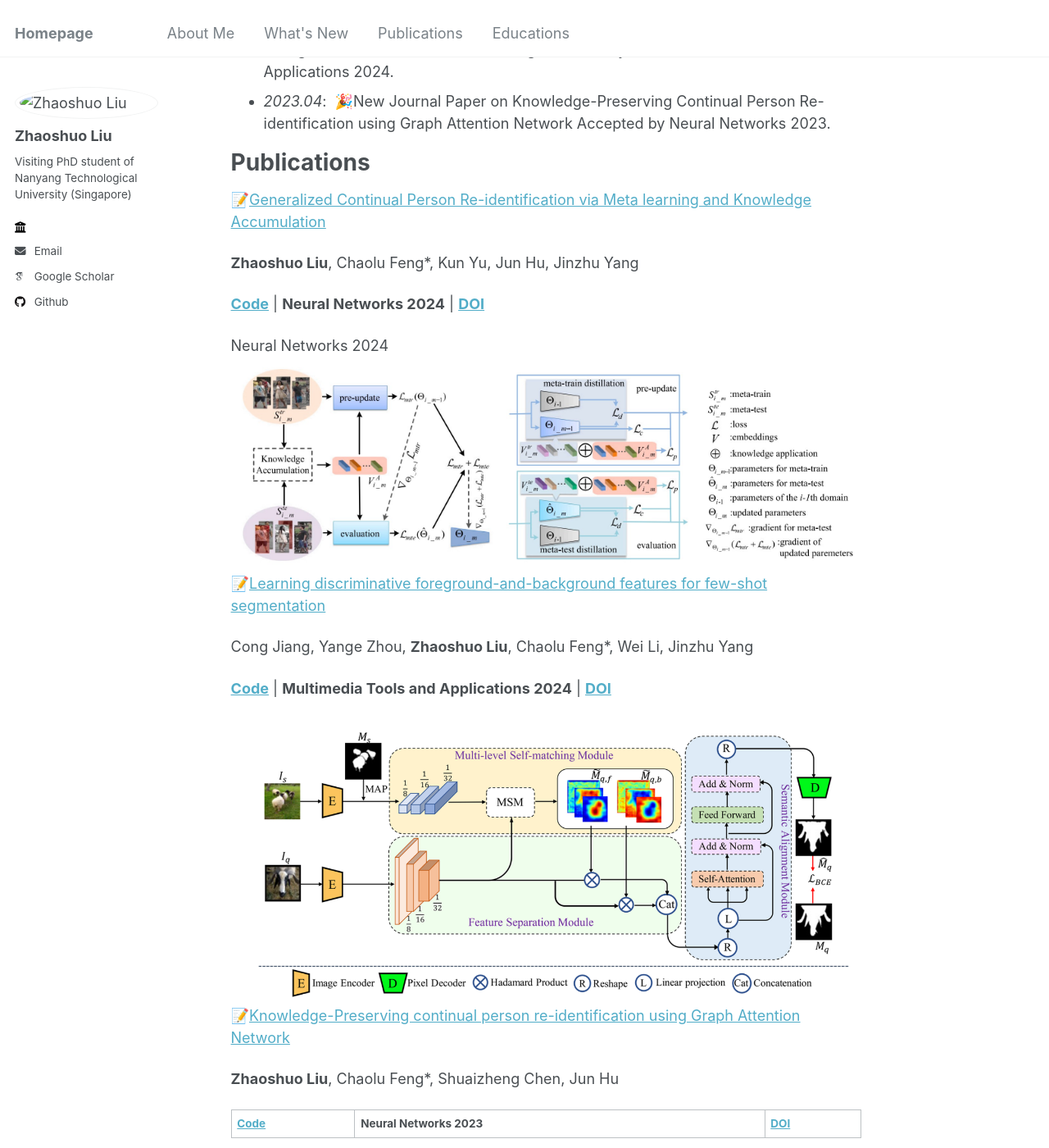
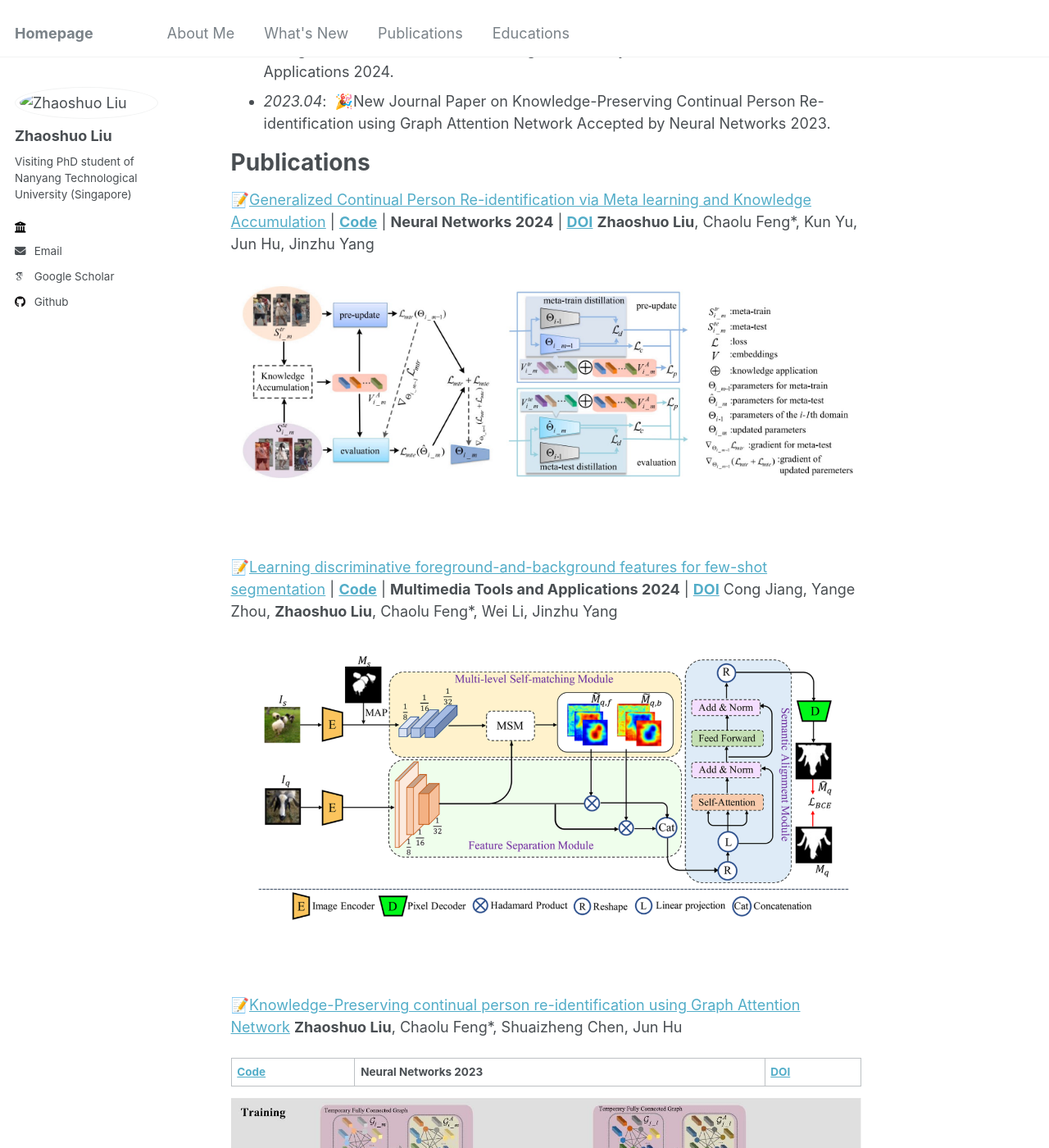
Before and after one commit to llzhaoshuo/llzhaoshuo.github.io, a Jekyll site: the page built from _pages/about.md, in a window 1280 px wide and 1400 px high, scrolled down 495 px. Shown: the whole window at 82% size. Built offline with Jekyll 4.4.1, drawn with Linux system fonts in a browser that asks for light colours; some web fonts are replaced.

Commit message:
update my profile

```diff
--- a/_pages/about.md
+++ b/_pages/about.md
@@ -32,28 +32,25 @@ My research interests include but not limited to computer vision, person re-iden
 
 
 # Publications
-📝[Generalized Continual Person Re-identification via Meta learning and Knowledge Accumulation](https://www.sciencedirect.com/science/article/abs/pii/S0893608024004854)
-
+📝[Generalized Continual Person Re-identification via Meta learning and Knowledge Accumulation](https://www.sciencedirect.com/science/article/abs/pii/S0893608024004854) | [**Code**](https://github.com/DFLAG-NEU/GCReID) | <strong>Neural Networks 2024</strong> | [**DOI**](https://doi.org/10.1016/j.neunet.2024.106561)
 **Zhaoshuo Liu**, Chaolu Feng*, Kun Yu, Jun Hu, Jinzhu Yang
 
-[**Code**](https://github.com/DFLAG-NEU/GCReID) | <strong>Neural Networks 2024</strong> | [**DOI**](https://doi.org/10.1016/j.neunet.2024.106561)
 <div class='paper-box-text' markdown="1">
-<div class='paper-box'><div class='paper-box-image'><div><div class="badge">Neural Networks 2024</div><img src='../images/GCReID.jpg' alt="sym" width="100%"></div></div>
+<div class='paper-box'><div class='paper-box-image'><div><img src='../images/GCReID.jpg' alt="sym" width="100%"></div></div>
+<br><br><br>
 </div>
 </div>
 
 
 
 
-
-
 📝[Learning discriminative foreground-and-background features for few-shot segmentation](https://link.springer.com/article/10.1007/s11042-023-17708-5)
-
+| [**Code**](https://github.com/DFLAG-NEU/DFBNet) | <strong>Multimedia Tools and Applications 2024</strong> | [**DOI**](https://doi.org/10.1007/s11042-023-17708-5)
 Cong Jiang, Yange Zhou, **Zhaoshuo Liu**, Chaolu Feng*, Wei Li, Jinzhu Yang
 
-[**Code**](https://github.com/DFLAG-NEU/DFBNet) | <strong>Multimedia Tools and Applications 2024</strong> | [**DOI**](https://doi.org/10.1007/s11042-023-17708-5)
 <div class='paper-box-text' markdown="1">
 <div class='paper-box'><div class='paper-box-image'><div><img src='../images/DFBNet.jpg' alt="sym" width="100%"></div></div>
+<br><br><br>
 </div>
 </div>
 
@@ -61,13 +58,13 @@ Cong Jiang, Yange Zhou, **Zhaoshuo Liu**, Chaolu Feng*, Wei Li, Jinzhu Yang
 
 
 📝[Knowledge-Preserving continual person re-identification using Graph Attention Network](https://www.sciencedirect.com/science/article/abs/pii/S089360802300045X)
-
 **Zhaoshuo Liu**, Chaolu Feng*, Shuaizheng Chen, Jun Hu
 
 [**Code**](https://github.com/DFLAG-NEU/ContinualReID)  | <strong>Neural Networks 2023</strong> | [**DOI**](https://doi.org/10.1016/j.neunet.2023.01.033)
 
 <div class='paper-box-text' markdown="1">
-<div class='paper-box'><div class='paper-box-image'><div><div class="badge">Neural Networks 2023</div><img src='../images/CKP.jpg' alt="sym" width="100%"></div></div>
+<div class='paper-box'><div class='paper-box-image'><div><img src='../images/CKP.jpg' alt="sym" width="100%"></div></div>
+<br><br><br>
 </div>
 </div>
 
```
